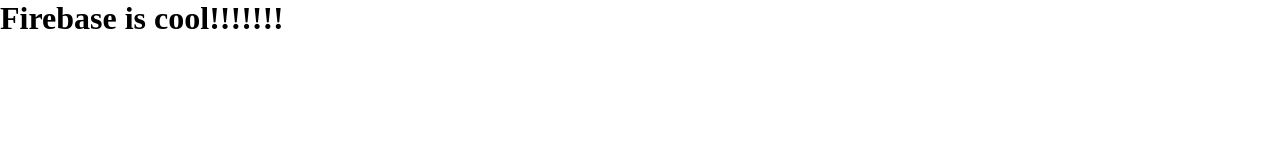
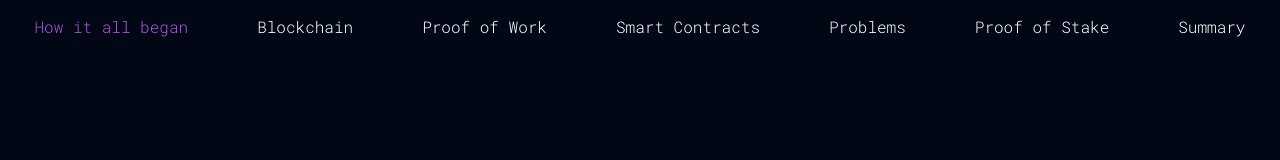
Before and after one commit to clemenscodes/simple-crypto, a website built with Parcel: page index.html in a window 1280 px wide. Shown: the top 160 px of the page. Built offline with nearby package versions, Linux system fonts and the light colour scheme.

Commit message:
Header mit Scroll Funktionalität hinzugefügt

```diff
--- a/index.html
+++ b/index.html
@@ -9,8 +9,33 @@
   <script src="src/js/main.js" defer></script>
 </head>
 <body>
-  <h1>
-    Firebase is cool!!!!!!!
-  </h1>
+
+  <header>
+    <nav>
+      <ul>
+        <li><a href="#how-it-all-began">How it all began</a></li>
+        <li><a href="#blockchain">Blockchain</a></li>
+        <li><a href="#proof-of-work">Proof of Work</a></li>
+        <li><a href="#smart-contracts">Smart Contracts</a></li>
+        <li><a href="#problems">Problems</a></li>
+        <li><a href="#proof-of-stake">Proof of Stake</a></li>
+        <li><a href="#summary">Summary</a></li>
+      </ul>
+    </nav>
+    <div class="progress-container">
+      <div class="progress-bar" id="bar"></div>
+    </div>
+  </header>
+
+  <main>
+    <section id="how-it-all-began"></section>
+    <section id="blockchain"></section>
+    <section id="proof-of-work"></section>
+    <section id="smart-contracts"></section>
+    <section id="problems"></section>
+    <section id="proof-of-stake"></section>
+    <section id="summary"></section>
+  </main>
+
 </body>
 </html>
--- a/src/js/main.js
+++ b/src/js/main.js
@@ -1 +1,27 @@
 import './../scss/main.scss';
+
+const sections = document.querySelectorAll('section');
+const navigationLinks = document.querySelectorAll('nav > ul > li > a');
+const progressBar = document.getElementById('bar');
+
+window.addEventListener('scroll', scrollIndicator);
+
+function scrollIndicator() {
+    const winScroll = document.body.scrollTop || document.documentElement.scrollTop;
+    const height = document.documentElement.scrollHeight - document.documentElement.clientHeight;
+    const scrolled = (winScroll / height) * 100;
+    progressBar.style.width = scrolled + "%";
+
+    highlightNavItem(winScroll);
+}
+
+function highlightNavItem(position) {
+    sections.forEach(section => {
+        const target = section.offsetTop;
+        const id = section.getAttribute('id');
+        if (position >= target) {
+            navigationLinks.forEach(link => link.classList.remove('active'));
+            document.querySelector(`nav > ul > li > a[href='#${id}']`).classList.add('active');
+        }
+    });
+}
--- /dev/null
+++ b/src/scss/components/_header.scss
@@ -0,0 +1,37 @@
+header {
+  position: fixed;
+  top: 0;
+  z-index: 1;
+  width: 100%;
+  background: $darkBlue;
+  nav {
+    font-size: 1rem;
+    ul {
+      display: flex;
+      justify-content: space-around;
+      align-items: center;
+      list-style: none;
+      li {
+        padding: 1rem;
+        a {
+          transition: 0.25s;
+          &:hover {
+            color: $pink;
+          }
+        }
+      }
+    }
+  }
+}
+.progress-container {
+  width: 100%;
+  height: 5px;
+}
+.progress-bar {
+  width: 0;
+  height: 5px;
+  background: $pink;
+}
+.active {
+  color: $pink !important;
+}
--- a/src/scss/main.scss
+++ b/src/scss/main.scss
@@ -1,7 +1,20 @@
+@import url('https://fonts.googleapis.com/css2?family=Roboto+Mono:wght@300&display=swap');
 @import './lib/variables';
+@import './components/header';
 
 * {
   box-sizing: border-box;
   margin: 0;
   padding: 0;
+  font-family: 'Roboto Mono', monospace;
 }
+a {
+  text-decoration: none;
+  color: white;
+}
+main {
+  section {
+    height: 100vh;
+    background: $darkBlue;
+  }
+}
```
